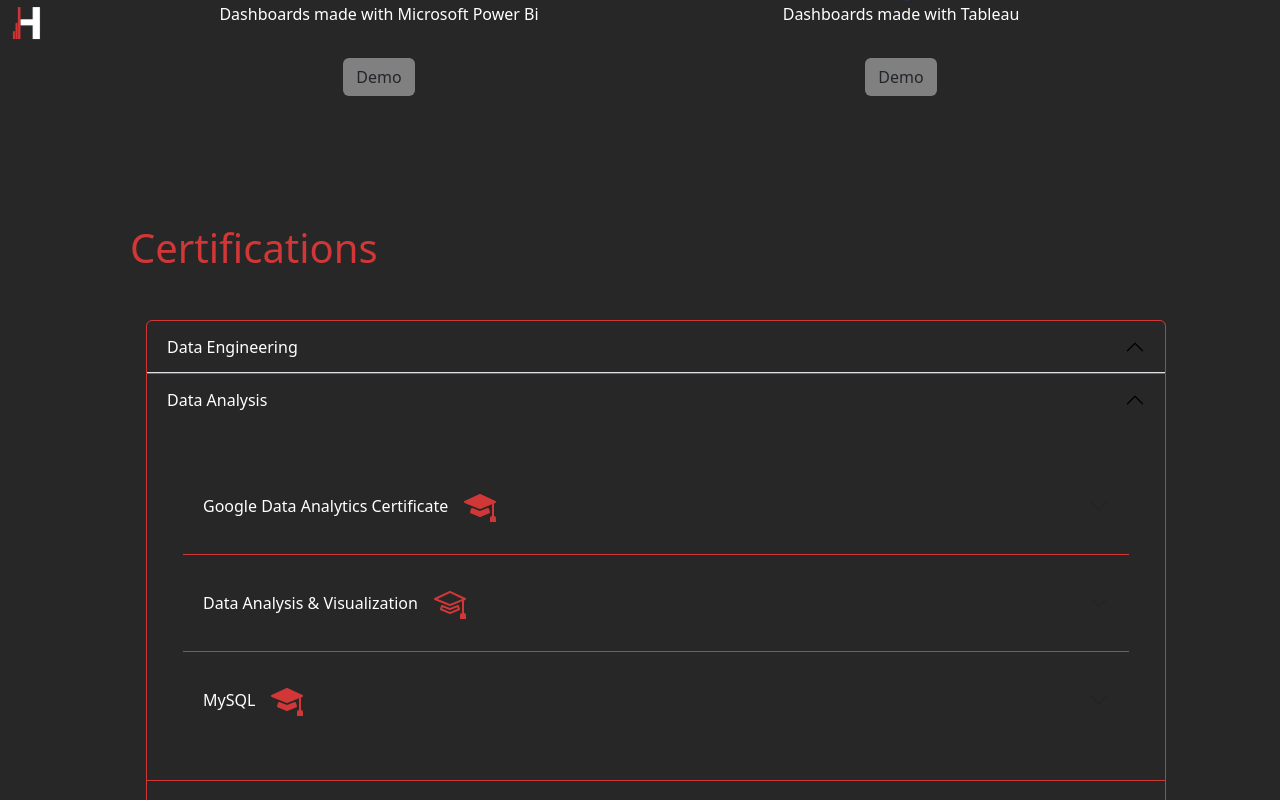
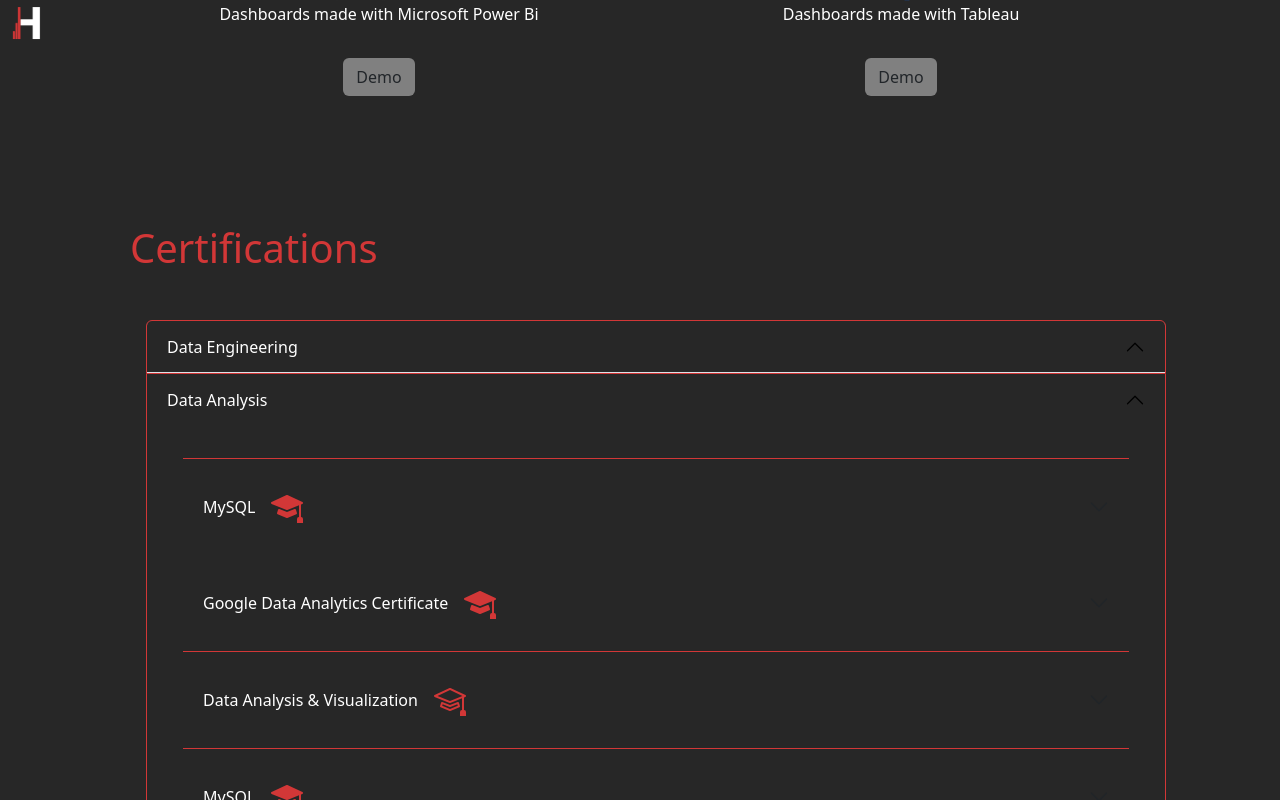
Before and after one commit to ehub-96/my-resume, a React (Vite) app: page / in a window 1280 px wide. Both pictures are taken after a click on the button "Data Analysis". Shown: the part 1654-2454 px from the top of the page. Built offline with nearby package versions, Linux system fonts and the light colour scheme.

Commit message:
New Certif Accordion

```diff
--- a/src/components/Certifications/Certifications.jsx
+++ b/src/components/Certifications/Certifications.jsx
@@ -66,6 +66,44 @@ export class Certifications extends Component {
                       <div class="accordion accordion-flush" id="accordionFlushExample1">
                           <div class="accordion-item">
                             <h2 class="accordion-header">
+
+                            </h2>
+                            <div id="flush-collapseTwo1" class="accordion-collapse collapse">
+                              <div class="accordion-body"><strong>Introduction to Data Science</strong> by CISCO. This modern and updated course teaches the fundamental of Data Analysis and Data Science, and how Machine Learning is shaping the world of data, covering:</div>
+                              <div className="col">
+                                <p className="p-about">
+                                <li>Data Collection</li>
+                                <li>Data Storage</li>
+                                <li>AI</li>
+                                <li>Machine Learning</li>
+                                </p>
+                                </div>
+                            </div>
+                          </div>
+                          <div class="accordion-item">
+                            <h2 class="accordion-header">
+                              <button class="accordion-button collapsed" type="button" data-bs-toggle="collapse" data-bs-target="#flush-collapseThree1" aria-expanded="false" aria-controls="flush-collapseThree1">
+                              MySQL <div class="btn-container text-center"><a href="../../../CISCODSIntro.pdf" target="_blank" rel="noopener noreferrer"><MortarboardFill className='card-icon2' data-bs-toggle="tooltip" data-bs-placement="top" title="See Diploma"/></a></div>
+                              </button>
+
+
+
+
+
+
+
+
+
+
+
+
+
+
+
+
+
+
+
                               <button class="accordion-button collapsed" type="button" data-bs-toggle="collapse" data-bs-target="#flush-collapseOne1" aria-expanded="false" aria-controls="flush-collapseOne1">
                                 Google Data Analytics Certificate<div class="btn-container text-center"><a href="../../../GDA.pdf" target="_blank" rel="noopener noreferrer"><MortarboardFill className='card-icon2' data-bs-toggle="tooltip" data-bs-placement="top" title="See Diploma" /></a></div>
                               </button>
```
